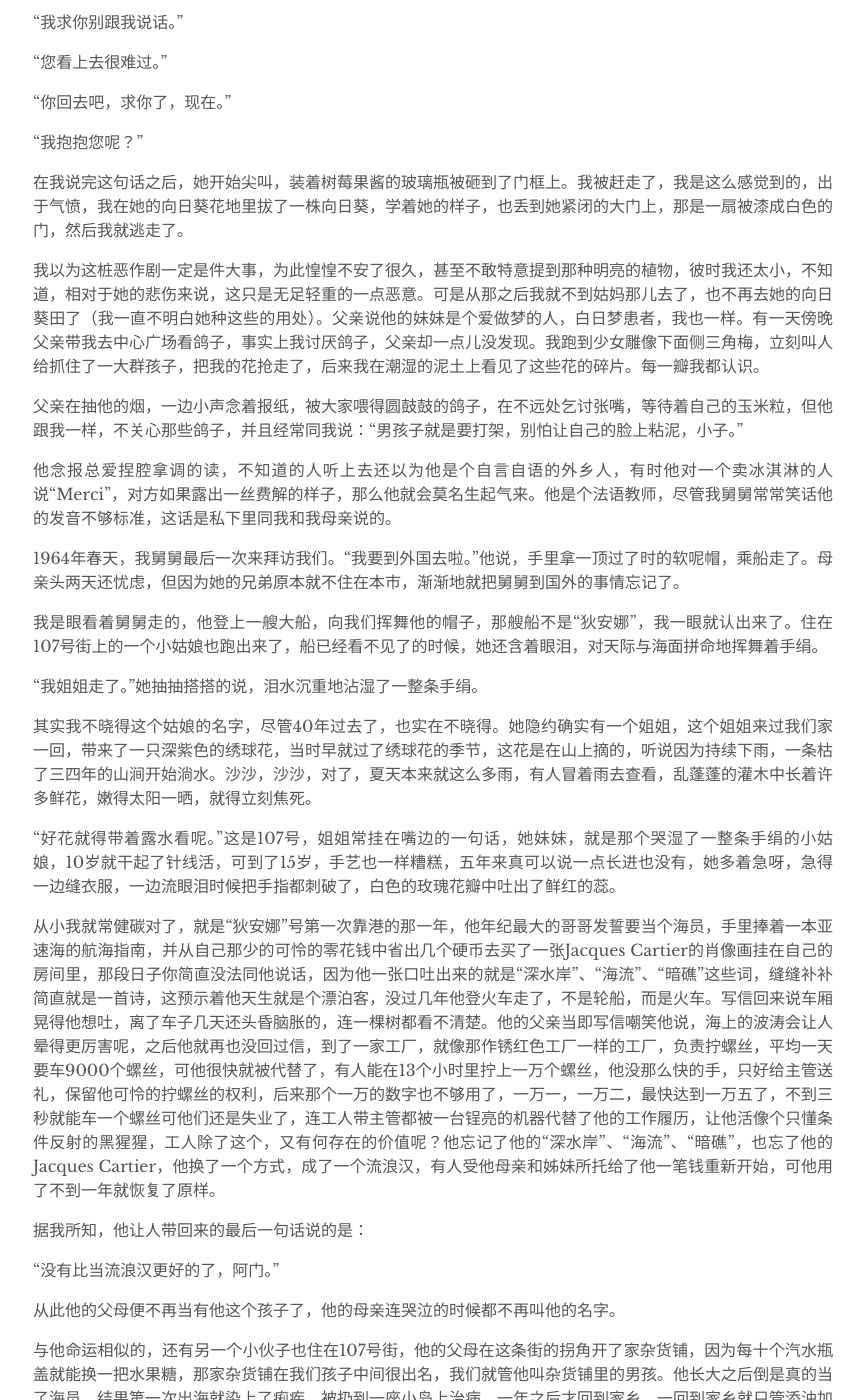
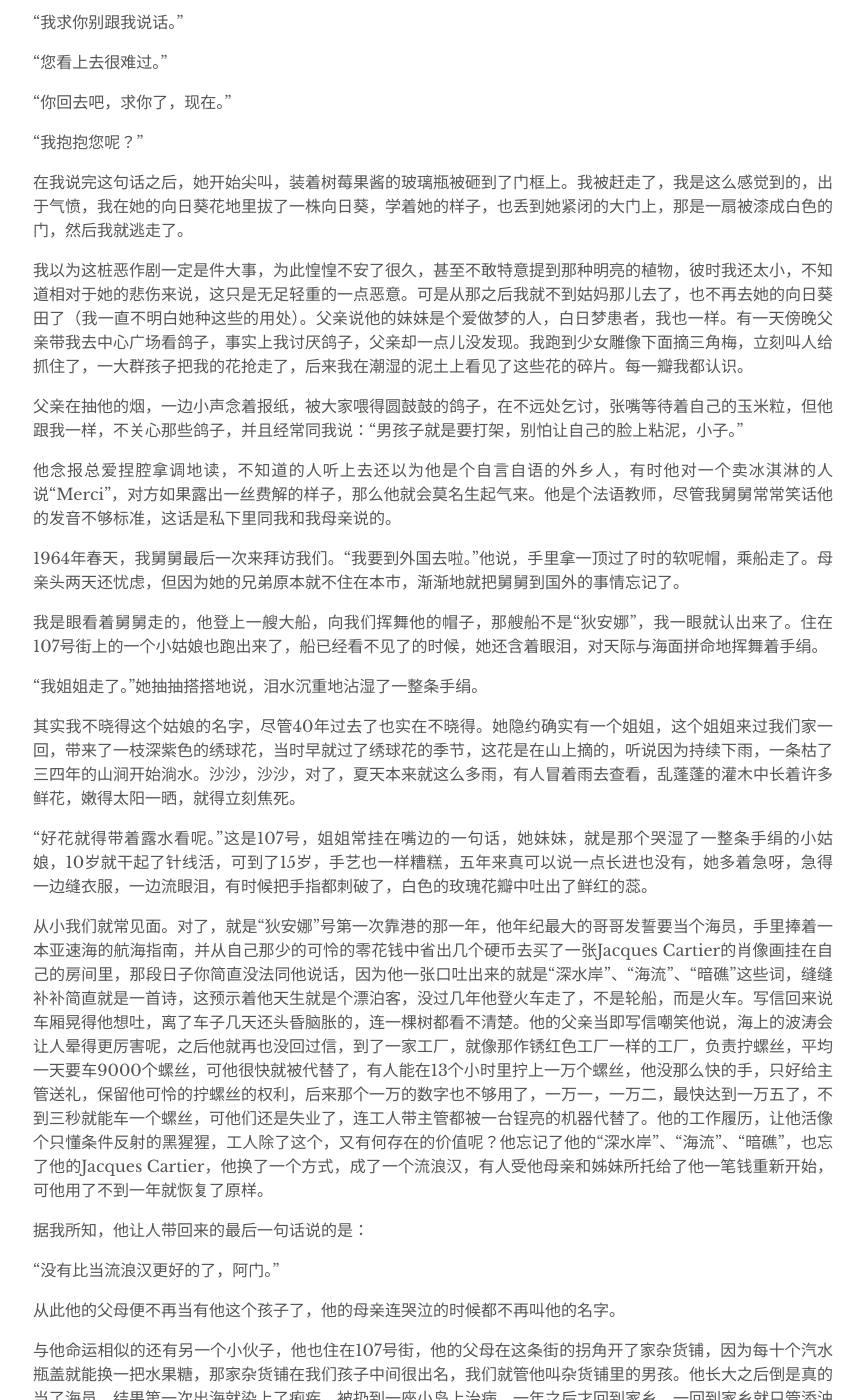
Before and after one commit to une-plume/blog, a Jekyll site: the page built from _posts/2020-07-27-all-memories-about-diana.markdown, in a window 1280 px wide and 1400 px high, scrolled down 1141 px. Shown: the whole window, without its empty margins (207-1071 px from the left). Built offline with Jekyll 4.4.1, drawn with Linux system fonts in a browser that asks for light colours; some of the changed text lies outside the part shown.

Commit message:
Update 2020-07-27-all-memories-about-diana.markdown

```diff
--- a/_posts/2020-07-27-all-memories-about-diana.markdown
+++ b/_posts/2020-07-27-all-memories-about-diana.markdown
@@ -3,21 +3,21 @@ layout: post
 title: 关于“狄安娜”号所有的回忆
 ---
 
-1955年7月，那艘名为“狄安娜女神”号的白色船舶第一次停靠于本市h港，中心广场的花圃里盛开着三角梅，我记得清清楚楚（尽管当时我只有七岁），他们用白色的大理石在中心广场刻了一位少女，使她永恒的朝向天空的东北方眺望，三角梅就开在少女的脚边，甚至茂盛的遮住了少女的裙角与双踝。
+1955年7月，那艘名为“狄安娜女神”号的白色船舶第一次停靠于本市的h港，中心广场的花圃里盛开着三角梅，我记得清清楚楚（尽管当时我只有七岁），他们用白色的大理石在中心广场刻了一位少女，使她永恒的朝向天空的东北方眺望，三角梅就开在少女的脚边，甚至茂盛得遮住了少女的裙角与双踝。
 
 这座雕像如今已经不在了，大概是十年前，疲倦的她卸去了守卫的重任，同中心广场一起退出了时代的舞台。在告别的那一天，城里一些上了年纪的老人还拄着拐杖去看过热闹，——见证它诞生的人迄此至少有60岁了。其经过也被报社用相片记录了下来，现在作为城市纪念，被放在博物馆里。
 
-如果一直沿着纪念的橱窗向前追溯，任何人势必都能发现，1955年7月的那张照片——我是说“狄安娜”的照片。他向楼房一般高大，分割着碧海、天空与大地，镇上的多少孩子因着一瞥那壮观的景象，从此去当了海员。我年轻时就是这么想过的。
+如果一直沿着纪念的橱窗向前追溯，任何人势必都能发现，1955年7月的那张照片——我是说“狄安娜”的照片。它像楼房一般高大，分割着碧海、天空与大地，镇上的多少孩子因着一瞥那壮观的景象，从此去当了海员。我年轻时就是这么想过的。
 
-当时“狄安娜”号所滞留的港口，我还记得那儿的位置，一座围栏都被涂成锈红色的工厂每天都在那附近冒烟。那工厂是造什么的？我不知道，总之应该不是造船的。工厂里有一颗三十几年的悬铃木，那是一个老工人亲口跟我说的，绝不会有错。
+当时“狄安娜”号所滞留的港口，我还记得那儿的位置，一座围栏都被涂成锈红色的工厂每天都在那附近冒烟。那工厂是造什么的？我不知道，总之应该不是造船的。工厂里有一棵三十几年的悬铃木，那是一个老工人亲口跟我说的，绝不会有错。
 
 我亲眼见到过那棵大树，也许就在我七岁生日那年的梦里，母亲吻着我的额头，告诉我七是个神圣的数字，我七岁那年的七月是一种神圣的叠加，岂非如此吗？至少“狄安娜”号来了。
 
-要从我的家到那个港口得走好长一段路，从上午走到中午，从中午走到下午，才能看到那家工厂吐黑烟的大烟囱，我知道，要是再走下去，早晚是能找到停船的港口的，在那之前我会先遇见那座红色的工厂，这实在太远了。没有一对父母能允许自己七岁的孩子走上这么远的路。我夏天的大多时候都待在离我家不远的，我姑妈拥有的一片向日葵地里。里面的向日葵的高度都只到我的下巴，在大人的心里难免就会嫌他们太矮了。
+要从我的家到那个港口得走好长一段路，从上午走到中午，从中午走到下午，才能看到那家工厂吐黑烟的大烟囱，我知道，要是再走下去，早晚是能找到停船的港口的，在那之前我会先遇见那座红色的工厂，这实在太远了。没有一对父母能允许自己七岁的孩子走上这么远的路。我夏天的大多时候都待在离我家不远的，我姑妈拥有的一片向日葵地里。里面的向日葵的高度都只到我的下巴，在大人的心里难免就会嫌它们太矮了。
 
-我总在粉色的霞光中醒来，然后吃点什么，我是说随便吃点什么，母亲通常什么也不做，当我想吃一口奶油，土豆泥都得用自己的嘴先将熟土豆嚼碎，再用银色的勺子在面包的夹心中舀一大勺奶油，再然后我的牙齿和舌头就充当了搅拌用的机器，把土豆和奶油混在一起，等我从椅子上跳下去的时候，天空大多以变成了温柔清蓝的颜色。我就在这种颜色中走出屋子，给我的月季花浇水，我们种了月季，还有一株小樱桃树，我负责给它们俩浇水，为了公平起见，我每次都尽量用一样多的水浇灌它们，并且唱一首叫它们不要争抢的歌。后来墙角里又冒出了一株凤仙花，我就也像浇灌那两个孩子一般浇灌它，我年轻时爱过的姑娘们都像一枝在霞光中浸满露水的凤仙花。
+我总在粉色的霞光中醒来，然后吃点什么，我是说随便吃点什么，母亲通常什么也不做，当我想吃一口奶油土豆泥都得用自己的嘴先将熟土豆嚼碎，再用银色的勺子在面包的夹心中舀一大勺奶油，再然后我的牙齿和舌头就充当了搅拌用的机器，把土豆和奶油混在一起，等我从椅子上跳下去的时候，天空大多已变成了温柔清蓝的颜色。我就在这种颜色中走出屋子，给我的月季花浇水，我们种了月季，还有一株小樱桃树，我负责给它们俩浇水，为了公平起见，我每次都尽量用一样多的水浇灌它们，并且唱一首叫它们不要争抢的歌。后来墙角里又冒出了一株凤仙花，我就也像浇灌那两个孩子一般浇灌它，我年轻时爱过的姑娘们都像一枝在霞光中浸满露水的凤仙花。
 
-姑姑第一次发疯，也是在1955年的夏天，她的小女儿腐烂了，被埋在向日葵花地后的小墓园里，我每天都去给她送一只槲寄生，至少一开始是这样的。姑姑没有丈夫一个人在一间大屋子里生活，有一次妈妈让我送树莓酱给他，她从衣柜里钻出来，开门满脸泪痕。
+姑姑第一次发疯，也是在1955年的夏天，她的小女儿腐烂了，被埋在向日葵花地后的小墓园里，我每天都去给她送一枝槲寄生，至少一开始是这样的。姑姑没有丈夫，一个人在一间大屋子里生活，有一次妈妈让我送树莓酱给她，她从衣柜里钻出来，开门满脸泪痕。
 
 “您还好吗？”
 
@@ -31,23 +31,23 @@ title: 关于“狄安娜”号所有的回忆
 
 在我说完这句话之后，她开始尖叫，装着树莓果酱的玻璃瓶被砸到了门框上。我被赶走了，我是这么感觉到的，出于气愤，我在她的向日葵花地里拔了一株向日葵，学着她的样子，也丢到她紧闭的大门上，那是一扇被漆成白色的门，然后我就逃走了。
 
-我以为这桩恶作剧一定是件大事，为此惶惶不安了很久，甚至不敢特意提到那种明亮的植物，彼时我还太小，不知道，相对于她的悲伤来说，这只是无足轻重的一点恶意。可是从那之后我就不到姑妈那儿去了，也不再去她的向日葵田了（我一直不明白她种这些的用处）。父亲说他的妹妹是个爱做梦的人，白日梦患者，我也一样。有一天傍晚父亲带我去中心广场看鸽子，事实上我讨厌鸽子，父亲却一点儿没发现。我跑到少女雕像下面侧三角梅，立刻叫人给抓住了一大群孩子，把我的花抢走了，后来我在潮湿的泥土上看见了这些花的碎片。每一瓣我都认识。
+我以为这桩恶作剧一定是件大事，为此惶惶不安了很久，甚至不敢特意提到那种明亮的植物，彼时我还太小，不知道相对于她的悲伤来说，这只是无足轻重的一点恶意。可是从那之后我就不到姑妈那儿去了，也不再去她的向日葵田了（我一直不明白她种这些的用处）。父亲说他的妹妹是个爱做梦的人，白日梦患者，我也一样。有一天傍晚父亲带我去中心广场看鸽子，事实上我讨厌鸽子，父亲却一点儿没发现。我跑到少女雕像下面摘三角梅，立刻叫人给抓住了，一大群孩子把我的花抢走了，后来我在潮湿的泥土上看见了这些花的碎片。每一瓣我都认识。
 
-父亲在抽他的烟，一边小声念着报纸，被大家喂得圆鼓鼓的鸽子，在不远处乞讨张嘴，等待着自己的玉米粒，但他跟我一样，不关心那些鸽子，并且经常同我说：“男孩子就是要打架，别怕让自己的脸上粘泥，小子。”
+父亲在抽他的烟，一边小声念着报纸，被大家喂得圆鼓鼓的鸽子，在不远处乞讨，张嘴等待着自己的玉米粒，但他跟我一样，不关心那些鸽子，并且经常同我说：“男孩子就是要打架，别怕让自己的脸上粘泥，小子。”
 
-他念报总爱捏腔拿调的读，不知道的人听上去还以为他是个自言自语的外乡人，有时他对一个卖冰淇淋的人说“Merci”，对方如果露出一丝费解的样子，那么他就会莫名生起气来。他是个法语教师，尽管我舅舅常常笑话他的发音不够标准，这话是私下里同我和我母亲说的。
+他念报总爱捏腔拿调地读，不知道的人听上去还以为他是个自言自语的外乡人，有时他对一个卖冰淇淋的人说“Merci”，对方如果露出一丝费解的样子，那么他就会莫名生起气来。他是个法语教师，尽管我舅舅常常笑话他的发音不够标准，这话是私下里同我和我母亲说的。
 
 1964年春天，我舅舅最后一次来拜访我们。“我要到外国去啦。”他说，手里拿一顶过了时的软呢帽，乘船走了。母亲头两天还忧虑，但因为她的兄弟原本就不住在本市，渐渐地就把舅舅到国外的事情忘记了。
 
 我是眼看着舅舅走的，他登上一艘大船，向我们挥舞他的帽子，那艘船不是“狄安娜”，我一眼就认出来了。住在107号街上的一个小姑娘也跑出来了，船已经看不见了的时候，她还含着眼泪，对天际与海面拼命地挥舞着手绢。
 
-“我姐姐走了。”她抽抽搭搭的说，泪水沉重地沾湿了一整条手绢。
+“我姐姐走了。”她抽抽搭搭地说，泪水沉重地沾湿了一整条手绢。
 
-其实我不晓得这个姑娘的名字，尽管40年过去了，也实在不晓得。她隐约确实有一个姐姐，这个姐姐来过我们家一回，带来了一只深紫色的绣球花，当时早就过了绣球花的季节，这花是在山上摘的，听说因为持续下雨，一条枯了三四年的山涧开始淌水。沙沙，沙沙，对了，夏天本来就这么多雨，有人冒着雨去查看，乱蓬蓬的灌木中长着许多鲜花，嫩得太阳一晒，就得立刻焦死。
+其实我不晓得这个姑娘的名字，尽管40年过去了也实在不晓得。她隐约确实有一个姐姐，这个姐姐来过我们家一回，带来了一枝深紫色的绣球花，当时早就过了绣球花的季节，这花是在山上摘的，听说因为持续下雨，一条枯了三四年的山涧开始淌水。沙沙，沙沙，对了，夏天本来就这么多雨，有人冒着雨去查看，乱蓬蓬的灌木中长着许多鲜花，嫩得太阳一晒，就得立刻焦死。
 
-“好花就得带着露水看呢。”这是107号，姐姐常挂在嘴边的一句话，她妹妹，就是那个哭湿了一整条手绢的小姑娘，10岁就干起了针线活，可到了15岁，手艺也一样糟糕，五年来真可以说一点长进也没有，她多着急呀，急得一边缝衣服，一边流眼泪时候把手指都刺破了，白色的玫瑰花瓣中吐出了鲜红的蕊。
+“好花就得带着露水看呢。”这是107号，姐姐常挂在嘴边的一句话，她妹妹，就是那个哭湿了一整条手绢的小姑娘，10岁就干起了针线活，可到了15岁，手艺也一样糟糕，五年来真可以说一点长进也没有，她多着急呀，急得一边缝衣服，一边流眼泪，有时候把手指都刺破了，白色的玫瑰花瓣中吐出了鲜红的蕊。
 
-从小我就常健碳对了，就是“狄安娜”号第一次靠港的那一年，他年纪最大的哥哥发誓要当个海员，手里捧着一本亚速海的航海指南，并从自己那少的可怜的零花钱中省出几个硬币去买了一张Jacques Cartier的肖像画挂在自己的房间里，那段日子你简直没法同他说话，因为他一张口吐出来的就是“深水岸”、“海流”、“暗礁”这些词，缝缝补补简直就是一首诗，这预示着他天生就是个漂泊客，没过几年他登火车走了，不是轮船，而是火车。写信回来说车厢晃得他想吐，离了车子几天还头昏脑胀的，连一棵树都看不清楚。他的父亲当即写信嘲笑他说，海上的波涛会让人晕得更厉害呢，之后他就再也没回过信，到了一家工厂，就像那作锈红色工厂一样的工厂，负责拧螺丝，平均一天要车9000个螺丝，可他很快就被代替了，有人能在13个小时里拧上一万个螺丝，他没那么快的手，只好给主管送礼，保留他可怜的拧螺丝的权利，后来那个一万的数字也不够用了，一万一，一万二，最快达到一万五了，不到三秒就能车一个螺丝可他们还是失业了，连工人带主管都被一台锃亮的机器代替了他的工作履历，让他活像个只懂条件反射的黑猩猩，工人除了这个，又有何存在的价值呢？他忘记了他的“深水岸”、“海流”、“暗礁”，也忘了他的Jacques Cartier，他换了一个方式，成了一个流浪汉，有人受他母亲和姊妹所托给了他一笔钱重新开始，可他用了不到一年就恢复了原样。
+从小我们就常见面。对了，就是“狄安娜”号第一次靠港的那一年，他年纪最大的哥哥发誓要当个海员，手里捧着一本亚速海的航海指南，并从自己那少的可怜的零花钱中省出几个硬币去买了一张Jacques Cartier的肖像画挂在自己的房间里，那段日子你简直没法同他说话，因为他一张口吐出来的就是“深水岸”、“海流”、“暗礁”这些词，缝缝补补简直就是一首诗，这预示着他天生就是个漂泊客，没过几年他登火车走了，不是轮船，而是火车。写信回来说车厢晃得他想吐，离了车子几天还头昏脑胀的，连一棵树都看不清楚。他的父亲当即写信嘲笑他说，海上的波涛会让人晕得更厉害呢，之后他就再也没回过信，到了一家工厂，就像那作锈红色工厂一样的工厂，负责拧螺丝，平均一天要车9000个螺丝，可他很快就被代替了，有人能在13个小时里拧上一万个螺丝，他没那么快的手，只好给主管送礼，保留他可怜的拧螺丝的权利，后来那个一万的数字也不够用了，一万一，一万二，最快达到一万五了，不到三秒就能车一个螺丝，可他们还是失业了，连工人带主管都被一台锃亮的机器代替了。他的工作履历，让他活像个只懂条件反射的黑猩猩，工人除了这个，又有何存在的价值呢？他忘记了他的“深水岸”、“海流”、“暗礁”，也忘了他的Jacques Cartier，他换了一个方式，成了一个流浪汉，有人受他母亲和姊妹所托给了他一笔钱重新开始，可他用了不到一年就恢复了原样。
 
 据我所知，他让人带回来的最后一句话说的是：
 
@@ -55,35 +55,35 @@ title: 关于“狄安娜”号所有的回忆
 
 从此他的父母便不再当有他这个孩子了，他的母亲连哭泣的时候都不再叫他的名字。
 
-与他命运相似的，还有另一个小伙子也住在107号街，他的父母在这条街的拐角开了家杂货铺，因为每十个汽水瓶盖就能换一把水果糖，那家杂货铺在我们孩子中间很出名，我们就管他叫杂货铺里的男孩。他长大之后倒是真的当了海员，结果第一次出海就染上了痢疾，被扔到一座小岛上治病，一年之后才回到家乡，一回到家乡就只管添油加醋的讲自己的见闻，可无论如何都不肯再回到船上去了。他说要他回船上，他宁可死，他就是为了逃离那座为碧波所囚禁的监牢才装病的。在20年前，他因为喝酒败光了父母的财产，还欠了一大笔账，就再也没有人管过他的生死了。
+与他命运相似的还有另一个小伙子，他也住在107号街，他的父母在这条街的拐角开了家杂货铺，因为每十个汽水瓶盖就能换一把水果糖，那家杂货铺在我们孩子中间很出名，我们就管他叫杂货铺里的男孩。他长大之后倒是真的当了海员，结果第一次出海就染上了痢疾，被扔到一座小岛上治病，一年之后才回到家乡，一回到家乡就只管添油加醋的讲自己的见闻，可无论如何都不肯再回到船上去了。他说要他回船上，他宁可死，他就是为了逃离那座为碧波所囚禁的监牢才装病的。在20年前，他因为喝酒败光了父母的财产，还欠了一大笔账，就再也没有人管过他的生死了。
 
 软弱使这家伙成了一个不折不扣的三流货色，连名字也变成人人可鄙的一种东西。说到这里，我实在不能不提一句我的姑妈。在以前她也是一个穿着白裙子荡秋千的婀娜少女，只要微微一笑，就能把她丈夫的心俘获。原来这世上没有人不喜欢她，父亲说。这话多有道理，你想，一个少女散着头发，睡在向日葵花地里，笑容似阳光一般明亮，该有多么美，谁能不打心眼里疼爱这个姑娘？
 
-我三岁时，她用她花一般柔软的胳膊抱起我一面抱着我一面说：“我真怕一用力，就把这孩子碰坏了。”之后又过了一年，姑妈生下自己的女儿，第二年作为交换，她失掉了自己的丈夫，到她快死的时候，我是说在她的弥留之际，我满心以为自己能获得她的遗产，作为下一年生日的礼物，结果却只等来她将所有资产土地全部捐献的消息。
+我三岁时，她用她花一般柔软的胳膊抱起我，一面抱着我一面说：“我真怕一用力，就把这孩子碰坏了。”之后又过了一年，姑妈生下自己的女儿，第二年作为交换，她失掉了自己的丈夫，到她快死的时候，我是说在她的弥留之际，我满心以为自己能获得她的遗产，作为下一年生日的礼物，结果却只等来她将所有资产土地全部捐献的消息。
 
-“这是她一生中做出的最明白的事，可怎么说呢？我原以为她会更糊涂一点的。”父亲后来曾这么对人说过，他也没想到自己的妹妹这么年纪轻轻的就死去了。
+“这是她一生中做出的最明白的事，可怎么说呢？我原以为她会更糊涂一点的。”父亲后来曾这么对人说过，他也没想到自己的妹妹这么年纪轻轻就死去了。
 
 治疗姑姑的人是住在107号街上的一位医生，他的父亲当初也以同样的职业住在那里，但是个庸医。用我父亲的话说，他救人只会干两件事，一是等病人不药而愈，二是注射樟脑液的强心针。
 
 不过我这会儿提起他，倒不是为了让他在我这份回忆录里担任一个被讽刺者的位置，他有一段谁都羡慕的经历，那就是他在1955年的七月登上了“狄安娜”号，并以乘客的身份参加了从h港开始的航行。
 
-在整条107号街上，据我所知，他是唯一登上了那艘轮船的人。他住的地方，后来变成他儿子住的地方，细细的铁丝网，将宝石蓝的窗户玻璃整个蒙住，庭院里，除了一株会不断蔓延的绿色攀缘植物以外，什么都不生长，每个星期天医生都要在他的院子里除草，他只要歇上哪怕两个礼拜，这东西就会长到围墙外头去。
+在整条107号街上，据我所知，他是唯一登上了那艘轮船的人。他住的地方，后来变成他儿子住的地方，细细的铁丝网，将宝石蓝的窗户玻璃整个蒙住，庭院里除了一株会不断蔓延的绿色攀缘植物以外，什么都不生长，每个星期天医生都要在他的院子里除草，他只要歇上哪怕两个礼拜，这东西就会长到围墙外头去。
 
 这位医生从不主动提起他的父亲，可我们都知道他父亲去世的前因后果。——那人在“狄安娜”号上跳海死了。自杀谋杀皆无定论，但我们心中默认的说法是自杀。医生去领取父亲的遗物时，发现行李箱中只剩一只指针断裂的怀表。
 
-我的父母一起商量着关于姑姑下葬的事情，接着就吵了起来，父亲说你这一无是处的懒女人，母亲就大哭，他们两个都不是好东西。姑姑被塞到小墓园里和他的女儿一同长眠了，她的美丽已不足以令人扼腕，所施恩惠也无人缅怀，墓碑前光秃秃的，一颗多余的草也不为她生长，只有死者的孤独和沮丧在泥土下缓慢发芽。
+我的父母一起商量着关于姑姑下葬的事情，接着就吵了起来，父亲说你这一无是处的懒女人，母亲就大哭。他们两个都不是好东西。姑姑被塞到小墓园里和她的女儿一同长眠了，她的美丽已不足以令人扼腕，所施恩惠也无人缅怀，墓碑前光秃秃的，一棵多余的草也不为她生长，只有死者的孤独和沮丧在泥土下缓慢发芽。
 
-到这里我想起来了，那张躺在病床上的脸，为着死去的别人徒然地损耗了自己的生命，还在半梦半醒之中喃喃自语着。人生只有前进和黑暗。她说。这话让我想到了他人口中曾如监牢一般广袤的大海。
+到这里我想起来了，那张躺在病床上的脸，为着死去的人徒然地损耗了自己的生命，还在半梦半醒之中喃喃自语着。人生只有前进和黑暗。她说。这话让我想到了他人口中曾如监牢一般广袤的大海。
 
 当时谁都想坐一坐“狄安娜”号，谁都想摸一摸那艘船，这不是一个人的愿望，但正因此才让人觉到孤寂。
 
-在二十五年前的一间下级酒店里，年轻人总以为自己同造物主长着一样的手，于是他们自我欺骗，饮酒，诅咒生命，痛苦从他们的眼珠子里活了起来，变成各种半真实的幻觉。大家在嘴巴张大的鳄鱼的舌头上跳舞，对命运露出雪白锋利的脚踝。一人说我忏悔，其余便厌恶着腔调似的把他推开，一人低泣，他的声音也会被灰尘似的欢乐覆盖，构成人与人之间关系的既不是爱，也绝非恨，就是怜悯，一种不幸者对另一种不幸者的怜悯。那个杂货铺的男孩也在里面，两个月里打了六场架，骨头都叫人捶碎了，可怎么也不肯从那儿离去。
+在二十五年前的一间下级酒店里，年轻人总以为自己同造物主长着一样的手，于是他们自我欺骗，饮酒，诅咒生命，痛苦从他们的眼珠子里活了起来，变成各种半真实的幻觉。大家在嘴巴张大的鳄鱼的舌头上跳舞，对命运露出雪白锋利的脚踝。一人说我忏悔，其余便厌恶这腔调似的把他推开，一人低泣，他的声音也会被灰尘似的欢乐覆盖，构成人与人之间关系的既不是爱，也绝非恨，就只是怜悯，一种不幸者对另一种不幸者的怜悯。那个杂货铺的男孩也在里面，两个月里打了六场架，骨头都叫人捶碎了，可怎么也不肯从那儿离去。
 
-“我要是走了，”他说，“除了这儿，谁听我说话呢？还不如拿匕首刺死我。”最后我们只带回来他的一只鞋子，有什么用？只能丢进臭水沟。
+“我要是走了，”他说，“除了这儿，谁听我说话呢？还不如拿匕首刺死我。”最后我们带回来他的一只鞋子，有什么用？只能丢进臭水沟。
 
 1959年的时候，一位文学家抱怨，他说语言没有意义，声音没有温度，一切交流都和鸡蛋壳一样脆弱而毫无内容。那年我11岁，“狄安娜”号再也没有回到过h港的怀抱。中心广场的少女日夜朝东北方向祈祷，三角梅的花开了又谢，万事万物都不再如我记忆中一般崭新。
 
-一天黄昏，我听见广场上有谁在对鸽子说话，夕阳中只剩一张空着的长椅，最富有人的情味，再一听那原是我自己的低语。
+一天黄昏，我听见广场上有谁在对鸽子说话，夕阳中只剩一张空着的长椅，最富有人的情味，再一听，那原来是我自己的低语。
 
 父亲不想让我进工厂，他认为这是没出息的工作，对，正是那间锈红色的工厂，我进去干了两个月，可我没说谎，直到从那大门口出去，我也没搞明白它是造什么的，它或许什么也不造，什么也不产生。总之我后来把没出息的职业都干了个遍。还给人看过狗，那是一条黑色的杜宾犬，它比大多数人都亲切多了。
 
@@ -95,8 +95,8 @@ title: 关于“狄安娜”号所有的回忆
 
 “为了虚无，我亲爱的舅舅。”
 
-我在给她的信纸上写下了这样一句话，那时我的母亲刚刚死去了，我并不难过，却又受够了人世间的悲欢离合。甚至要不是舅舅提醒我，我已经忘记了自己的岁数。我是懒惰与虚荣的儿子，可事情绝不是从一开始就这样糟的。
+我在给他的信纸上写下了这样一句话，那时我的母亲刚刚死去了，我并不难过，却又受够了人世间的悲欢离合。甚至要不是舅舅提醒我，我已经忘记了自己的岁数。我是懒惰与虚荣的儿子，可事情绝不是从一开始就这样糟的。
 
-在我七岁那年的夏天，我同那个107号街的小姑娘一起玩。那会儿，我们都想去看那艘新来的“狄安娜”号，可谁也去不了。她失落的大哭了起来，好像天生就是个爱哭鬼。我拿出一张白纸给她，折了一条船，两个孩子一起拍手，把白色的船放进亮闪闪的溪水里，它载着纯金的太阳，缭乱的花影，以及我们全部的祝福，顺着水流消失了，谁也不知道它去了哪里。
+在我七岁那年的夏天，我同那个107号街的小姑娘一起玩。那会儿，我们都想去看那艘新来的“狄安娜”号，可谁也去不了。她失落地大哭了起来，好像天生就是个爱哭鬼。我拿出一张白纸给她，折了一条船，两个孩子一起拍手，把白色的船放进亮闪闪的溪水里，它载着纯金的太阳，缭乱的花影，以及我们全部的祝福，顺着水流消失了，谁也不知道它去了哪里。
 
 下午，我们欢笑着在小墓园里面发现了一株槲寄生。原本我一生中所有关于幸与不幸的回忆，都该是这个样子。
```
